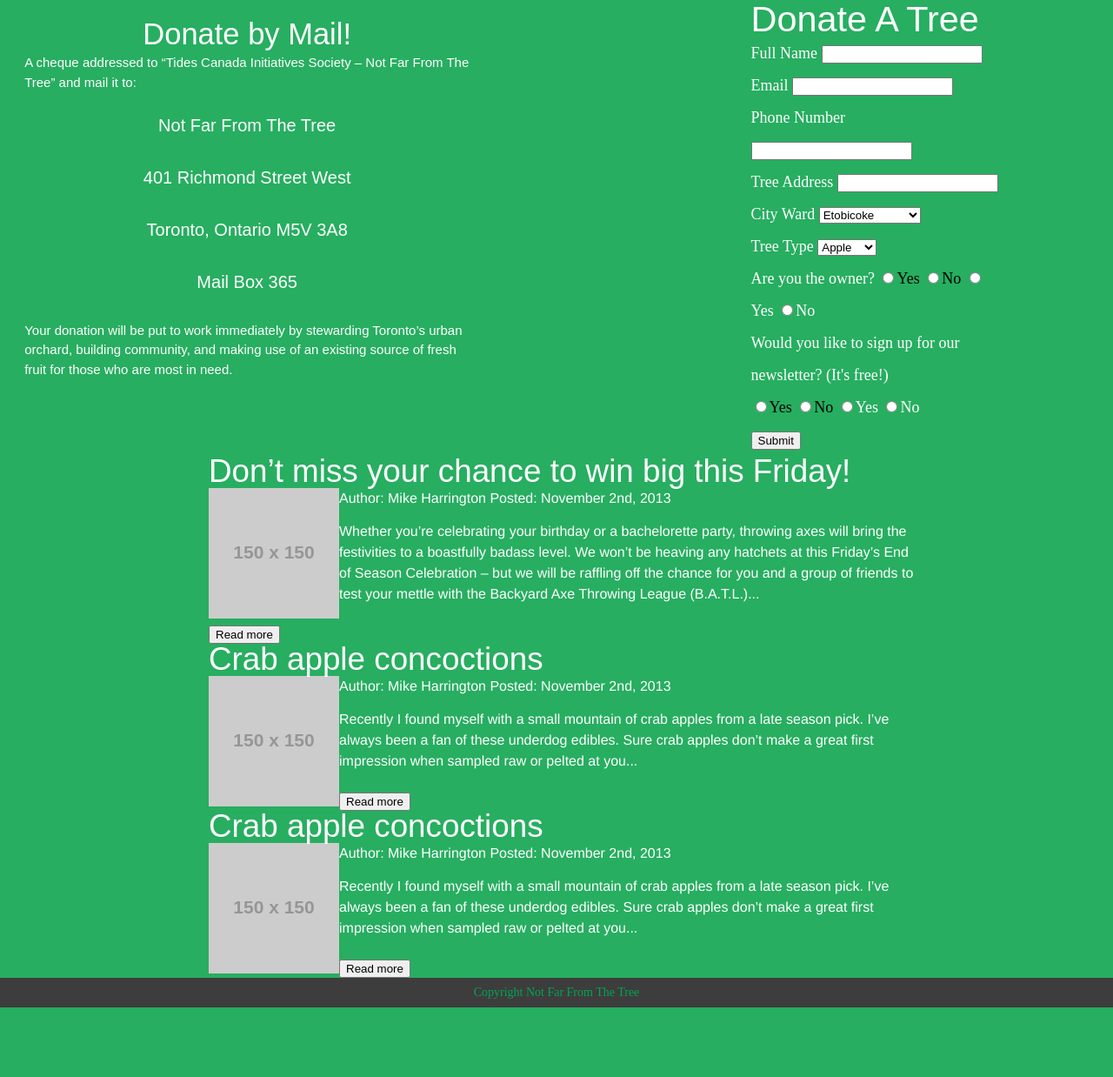
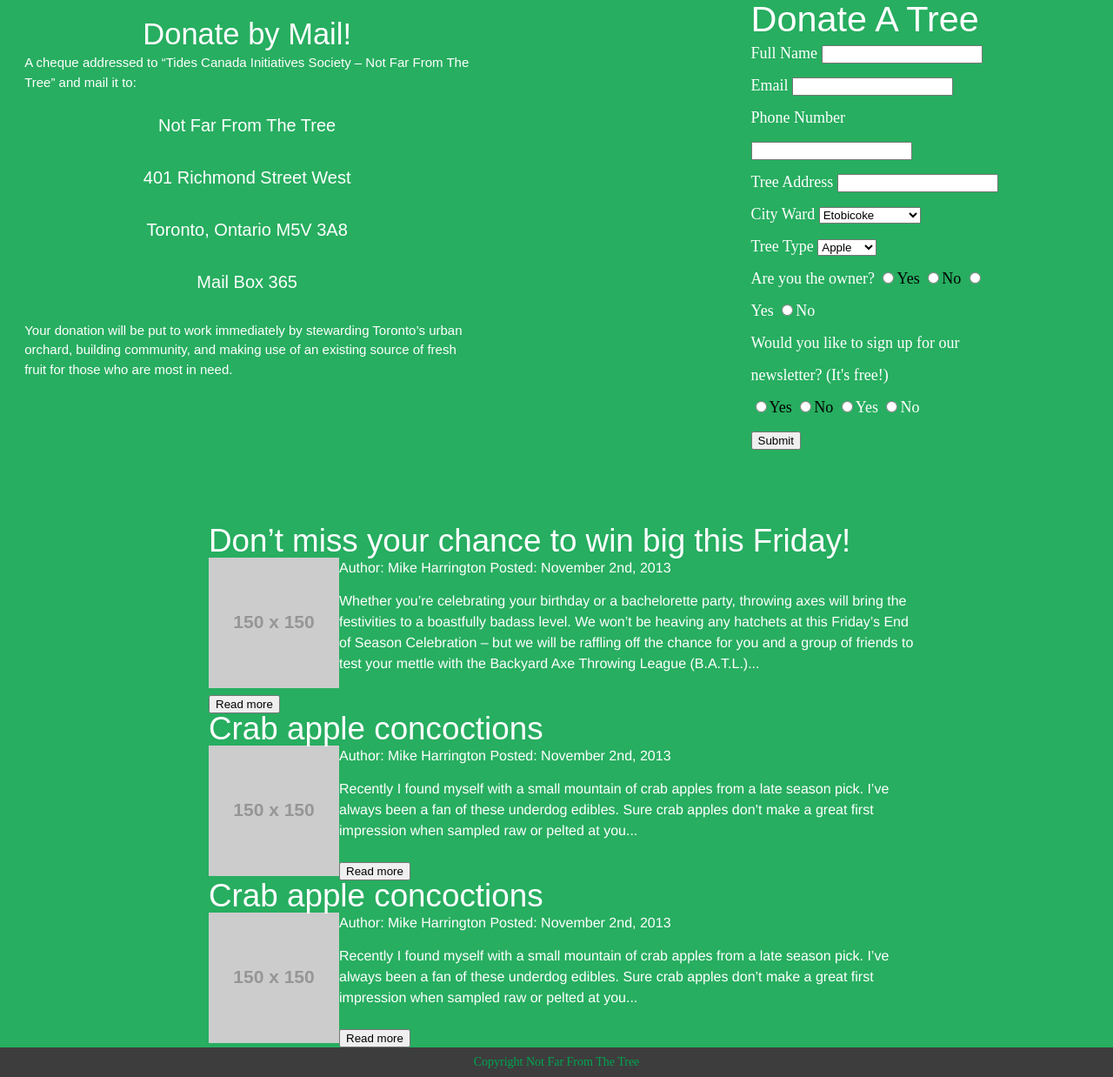
Before and after one commit to stefanol/NFFTT, a PHP site: page / in a window 1280 px wide. Shown: the part 2720-3958 px from the top of the page at 87% size. Before the commit the page ends 3878 px from the top, so only its background shows below. Run offline with PHP 8.4, Linux system fonts and the light colour scheme; grey boxes labelled with a size stand in for pictures from a placeholder-image service; some libraries are stand-ins or nearby versions.

Commit message:
Blog intrapage

```diff
--- a/styles/less/main.less
+++ b/styles/less/main.less
@@ -332,6 +332,7 @@
 /**********************************************************/
 /*********************Blog Page****************************/
 section#blog {
+	padding-top: 80px;
 	.widthfloat(80%);
 	font-family: 'Young', Helvetica, sans-serif;
 	clear:both;
--- a/styles/main.css
+++ b/styles/main.css
@@ -358,6 +358,7 @@
 /**********************************************************/
 /*********************Blog Page****************************/
 section#blog {
+  padding-top: 80px;
   float: left;
   display: inline-block;
   width: 80%;
```
